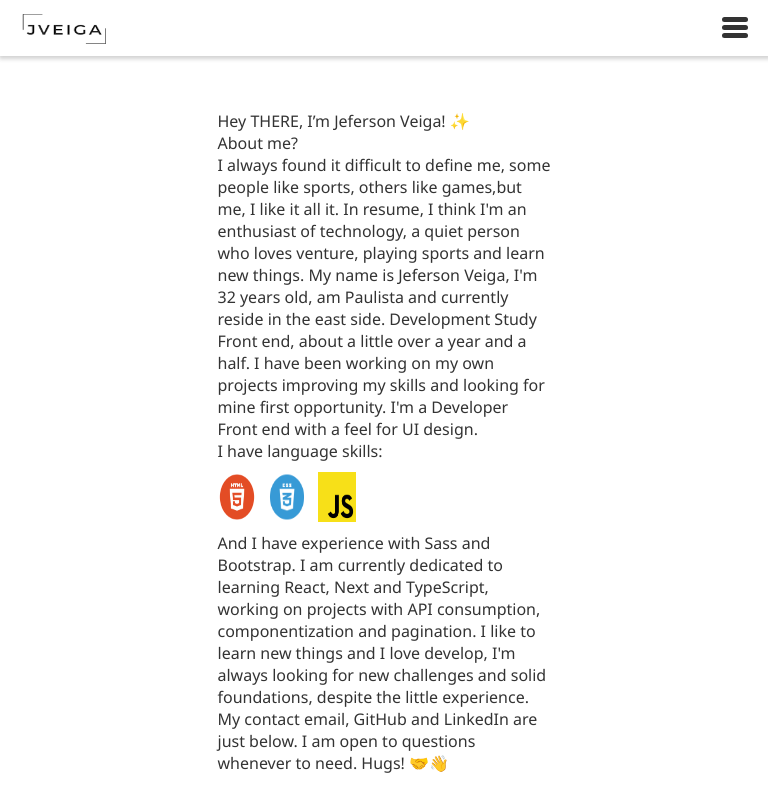
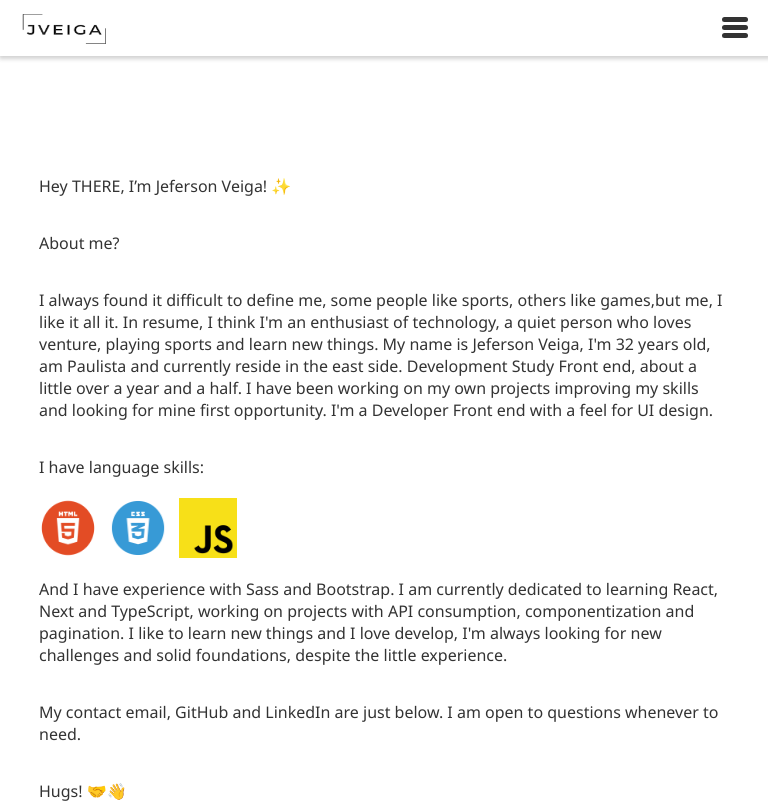
Before and after one commit to jveiiga/project-my-blog, a React (Create React App) app: page /about in a window 768 px wide. Shown: the top 803 px of the page. Built offline with nearby package versions, Linux system fonts and the light colour scheme.

Commit message:
adding new queris

```diff
--- a/public/index.html
+++ b/public/index.html
@@ -1,5 +1,5 @@
 <!DOCTYPE html>
-<html lang="en">
+<html lang="pt-BR">
   <head>
     <meta charset="utf-8" />
     <link rel="icon" href="%PUBLIC_URL%/favicon.ico" />
--- a/src/App.css
+++ b/src/App.css
@@ -310,14 +310,77 @@ li a:hover,
   margin: 110px 0 110px 0;
 }
 
+.container-text__header {
+  margin-bottom: 26px;
+}
+
+.container-text-part__one {
+  margin-bottom: 26px;
+}
+
+.container-text-title__img {
+  margin-top: 26px;
+}
+
 .container-img-stacks {
   display: flex;
   margin: 10px 0 10px 0;
 }
 
 .container-img-stacks img {
-  width: 50px;
+  width: 60px;
   height: 50px;
-  /* max-width: 333px; */
   padding: 0 12px 0 0;
 }
+
+.container-text-part__three {
+  margin-bottom: 26px;
+}
+
+.container-text-footer {
+  margin-bottom: 26px;
+}
+
+@media (min-width: 768px) and (max-width: 1023px) {
+  .container-main__AboutMe {
+    max-width: 690px;
+    margin: 175px 0 110px 0;
+  }
+
+  .container-text__header {
+    margin-bottom: 35px;
+  }
+
+  .container-text-part__one {
+    margin-bottom: 35px;
+  }
+
+  .container-text-title__img {
+    margin-top: 35px;
+  }
+
+  .container-img-stacks {
+    margin: 20px 0 20px 0;
+  }
+
+  .container-img-stacks img {
+    width: 70px;
+    height: 60px;
+    padding: 0 12px 0 0;
+  }
+
+  .container-text-part__three {
+    margin-bottom: 35px;
+  }
+
+  .container-text-footer {
+    margin-bottom: 35px;
+  }
+}
+
+@media (min-width: 1024px) {
+  .container-main__AboutMe {
+    max-width: 1000px;
+    margin: 175px 0 110px 0;
+  }
+}
--- a/src/pages/AboutMe/AboutMe.js
+++ b/src/pages/AboutMe/AboutMe.js
@@ -6,31 +6,45 @@ import Footer from 'components/Footer/Footer'
 const PagesAboutMe = () => {
     return (
       <main className="container-main__AboutMe">
-        <p className="">
-          Hey THERE, I’m Jeferson Veiga! ✨ <br />
-          About me? <br />I always found it difficult to define me, some people
-          like sports, others like games,but me, I like it all it. In resume, I
-          think I'm an enthusiast of technology, a quiet person who loves
-          venture, playing sports and learn new things. My name is Jeferson
-          Veiga, I'm 32 years old, am Paulista and currently reside in the east
-          side. Development Study Front end, about a little over a year and a
-          half. I have been working on my own projects improving my skills and
+        <div className="">
+          <p className="container-text__header">
+            Hey THERE, I’m Jeferson Veiga! ✨
+          </p>
+
+          <p className="container-text-part__one">About me?</p>
+
+          <p className="container-text-part__two">
+            I always found it difficult to define me, some people like sports,
+            others like games,but me, I like it all it. In resume, I think I'm
+            an enthusiast of technology, a quiet person who loves venture,
+            playing sports and learn new things. My name is Jeferson Veiga, I'm
+            32 years old, am Paulista and currently reside in the east side.
+            Development Study Front end, about a little over a year and a half.
+            I have been working on my own projects improving my skills and
             looking for mine first opportunity. I'm a Developer Front end with a
             feel for UI design.
-          <br />I have language skills:
+          </p>
+
+          <p className="container-text-title__img">I have language skills:</p>
           <div className="container-img-stacks">
             <img src="/images/logo/html-logo.png" alt="loog html" />
             <img src="/images/logo/css-logo.png" alt="logo css" />
             <img src="/images/logo/js-logo.png" alt="logo javascript" />
           </div>
+          <p className="container-text-part__three">
             And I have experience with Sass and Bootstrap. I am currently
-          dedicated to learning React, Next and TypeScript, working on projects
-          with API consumption, componentization and pagination. I like to learn
-          new things and I love develop, I'm always looking for new challenges
-          and solid foundations, despite the little experience.
-          <br /> My contact email, GitHub and LinkedIn are just below. I am open
-          to questions whenever to need. Hugs! 🤝👋
+            dedicated to learning React, Next and TypeScript, working on
+            projects with API consumption, componentization and pagination. I
+            like to learn new things and I love develop, I'm always looking for
+            new challenges and solid foundations, despite the little experience.
           </p>
+
+          <p className="container-text-footer">
+            My contact email, GitHub and LinkedIn are just below. I am open to
+            questions whenever to need.
+          </p>
+          <p>Hugs! 🤝👋</p>
+        </div>
         <Footer />
       </main>
     );
```
Lines whose indentation alone changed are shown as unchanged.
